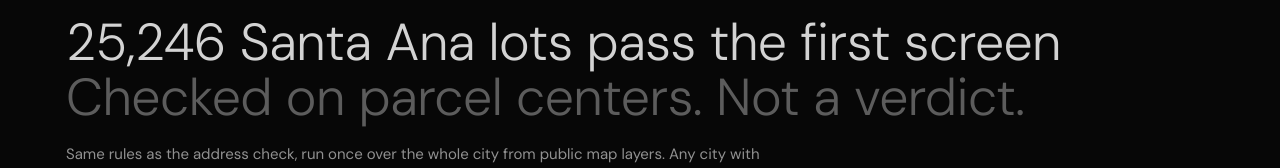
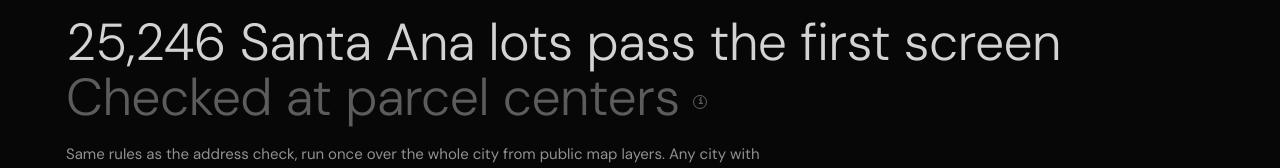
Before and after one commit to jhwn72/fourfold, a Next.js app: page /city in a window 1280 px wide. Shown: the part 127-295 px from the top of the page. Built offline with nearby package versions, Linux system fonts and the light colour scheme; no server answers; a web font is replaced by a local one.

Commit message:
City page: short subline with hover hint

```diff
--- a/src/app/city/page.tsx
+++ b/src/app/city/page.tsx
@@ -1,3 +1,4 @@
+import Hint from "@/components/Hint";
 import data from "../../../data/citywide.json";
 import CityHero from "@/components/viz/CityHero";
 import CandidateList from "@/components/CandidateList";
@@ -35,7 +36,7 @@ export default function CityPage() {
     <section>
       <header className={s.head}>
         <span className="eyebrow">Santa Ana · citywide first screen · {screened} UTC</span>
-        <h1>{n(CITY.counts.candidates)} Santa Ana lots pass the first screen<span className="second">Checked on parcel centers. Not a verdict.</span></h1>
+        <h1>{n(CITY.counts.candidates)} Santa Ana lots pass the first screen<span className="second">Checked at parcel centers <Hint /></span></h1>
         <p className={s.lede}>
           Same rules as the address check, run once over the whole city from public map layers. Any city with parcel,
           zoning and hazard layers can be screened the same way.
```
